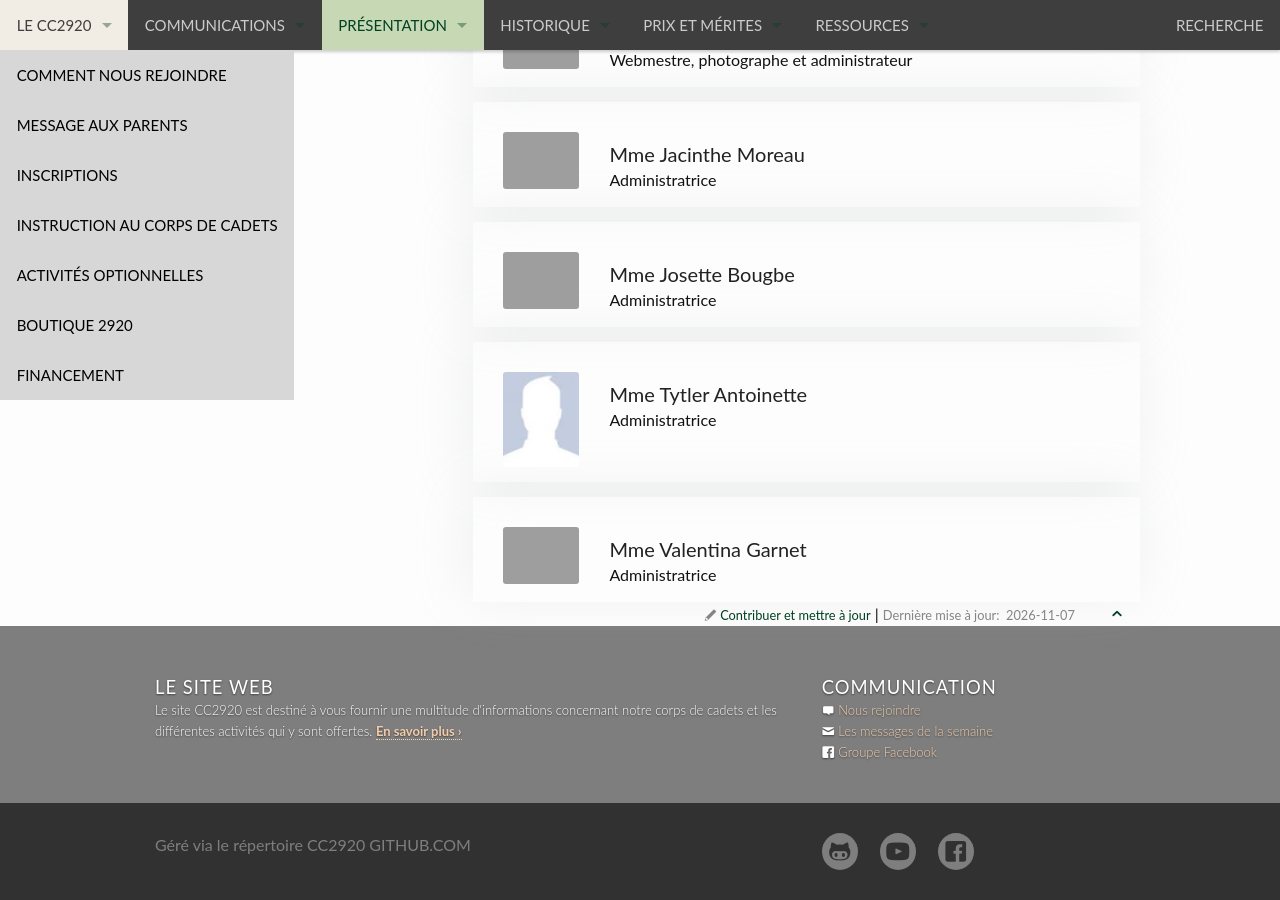
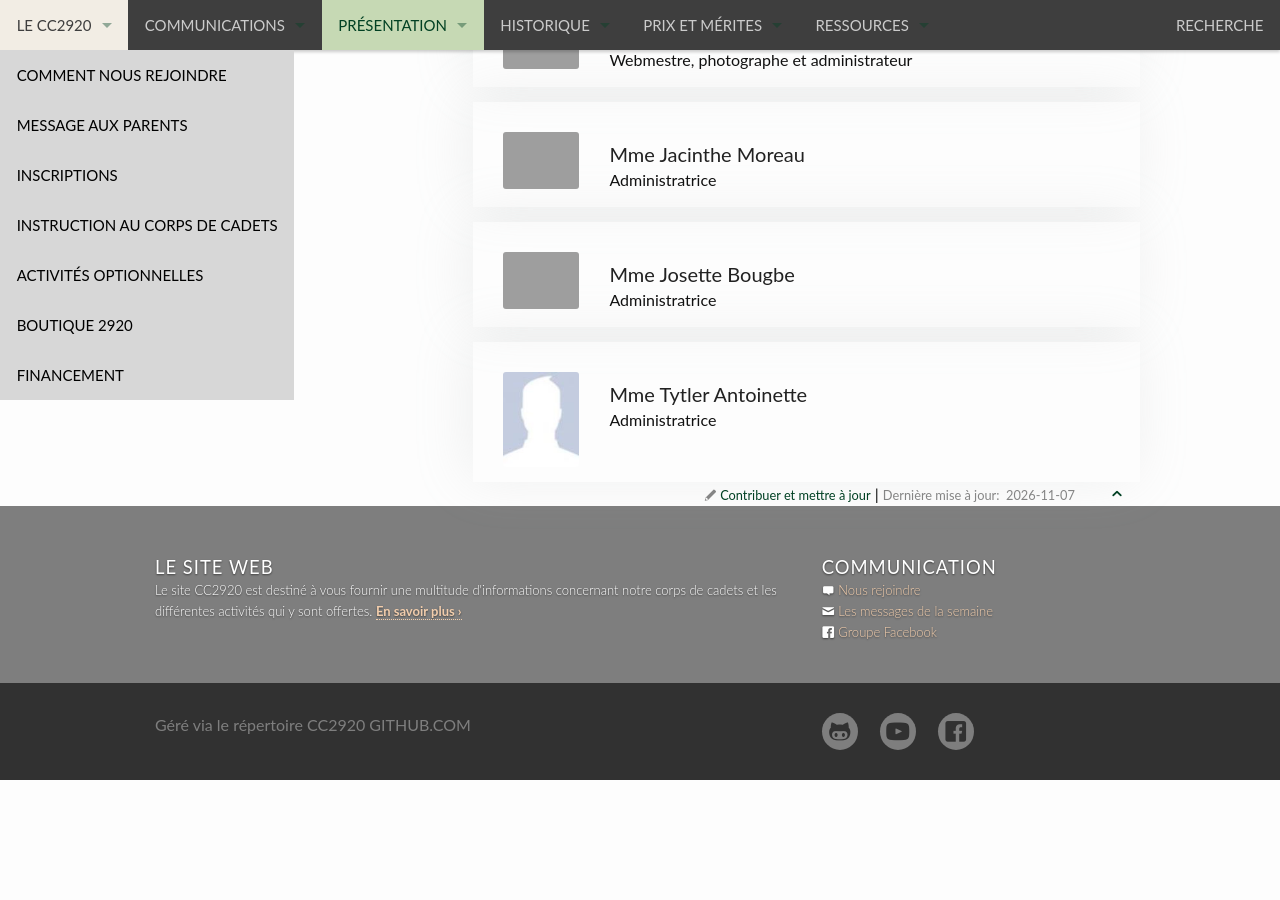
Before and after one commit to CC2920/web, a Jekyll site: the page built from _presentation/comite-soutien.md, in a window 1280 px wide and 900 px high, scrolled down 2280 px. Built offline with Jekyll 4.4.1, drawn with Linux system fonts in a browser that asks for light colours; after the commit the page ends 3060 px from its top, so only the background shows below that.

Commit message:
Remove Mme Valentina Garnet from committee
Removed Mme Valentina Garnet from the committee members list.

```diff
--- a/_presentation/comite-soutien.md
+++ b/_presentation/comite-soutien.md
@@ -51,11 +51,6 @@ le-comite-soutien:
       name: Mme Tytler Antoinette
       title: Administratrice
 
-    - member:
-      name: Mme Valentina Garnet
-      title: Administratrice
-      picture: "/docs/comite/CC2920-ValentinaGarnet.jpg"
-
 
 ---
 
```
